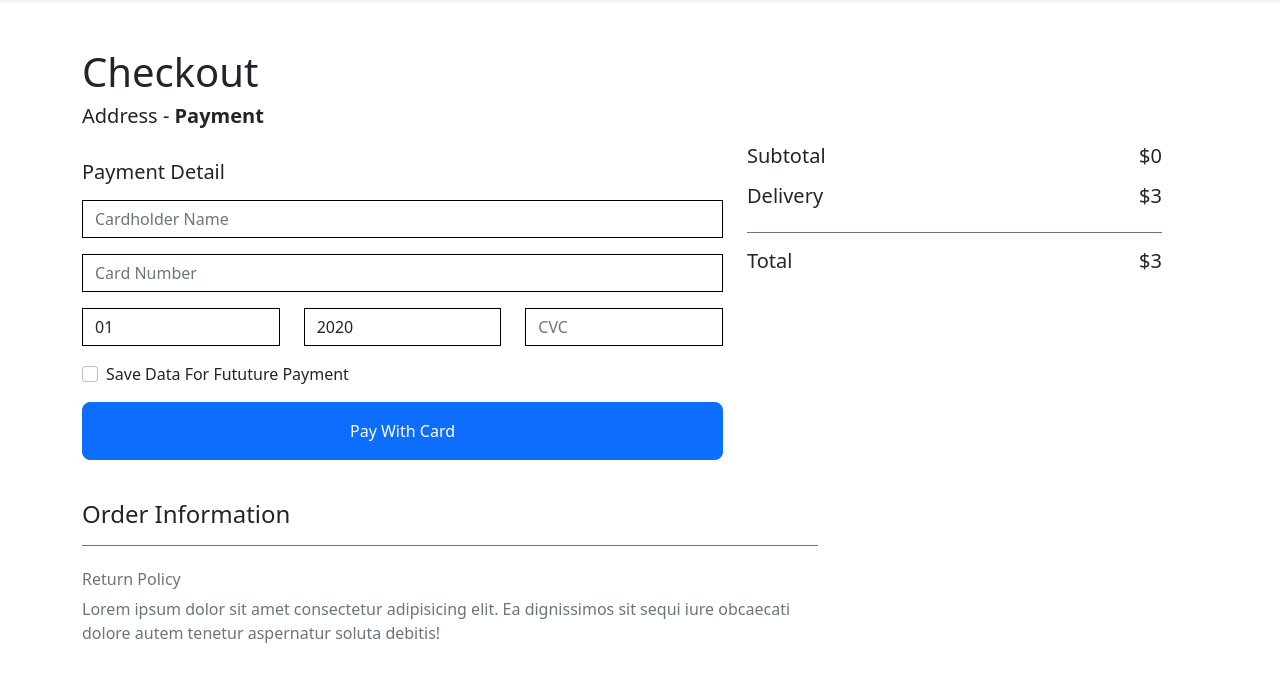
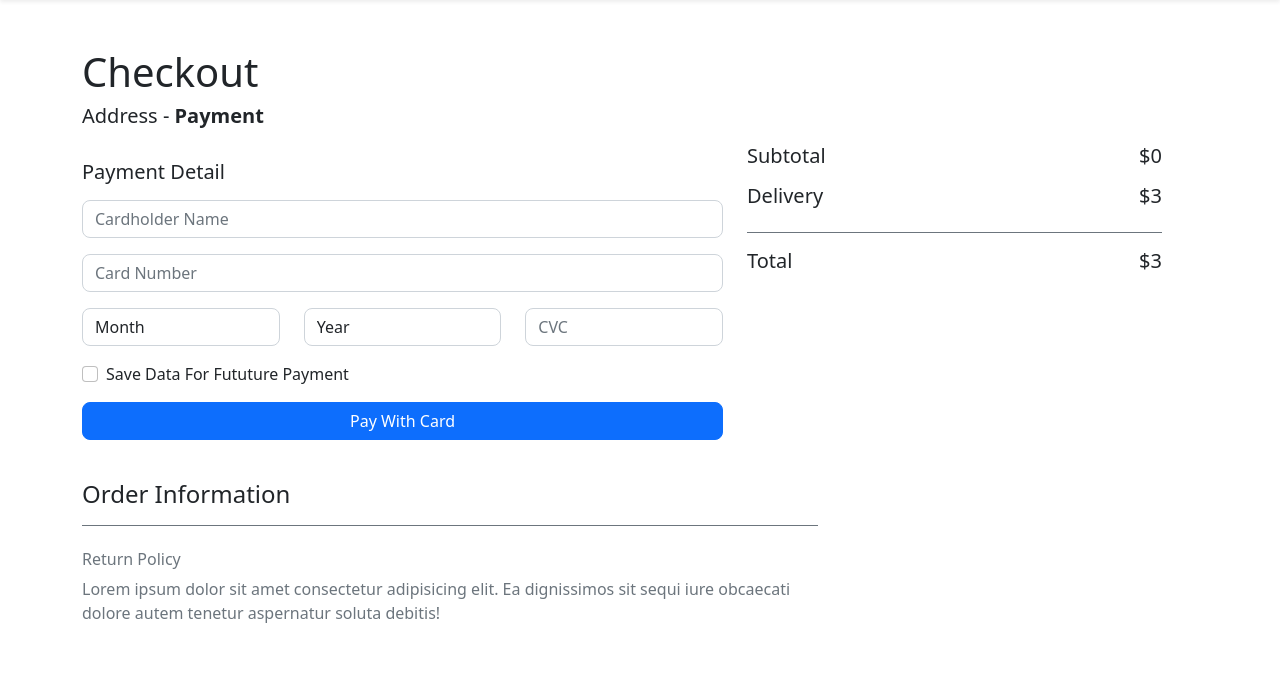
Before and after one commit to dzikryaji/ProjectPemweb, a PHP site: the page made by view/payment.php in a window 1280 px wide. Shown: the part 56-756 px from the top of the page. Run offline with PHP 8.4, Linux system fonts and the light colour scheme; the template is opened without the code that fills it, so the values that code supplies are empty; some libraries are stand-ins or nearby versions.

Commit message:
update cart checkout and payment view

```diff
--- a/asset/js/script.js
+++ b/asset/js/script.js
@@ -26,11 +26,6 @@ $(()=>{
         }else {
             filter();
         }
-    })
-    $('#clearBtn').click(()=>{
-        $('.form-control').each(function(){
-            $(this).val("");
-        });
     })
 
     function filter(chekcboxId = ""){
@@ -62,4 +57,12 @@ $(()=>{
                     }, (error) => {}
           );
     }
+
+
+    $('#clearBtn').click(()=>{
+        $('.form-control').each(function(){
+            $(this).val("");
+        });
+    })
+
 });
--- a/view/cart.php
+++ b/view/cart.php
@@ -50,7 +50,7 @@
                 </div>
             </div>
             <?php if (count($carts)):?>
-                <a href="?c=Cart&m=checkout" class="btn btn-primary text-white d-block w-100 py-3">Continue to Checkout</a>
+                <a href="?c=Cart&m=checkout" class="btn btn-primary text-white d-block w-100">Continue to Checkout</a>
             <?php endif?>
         </div>
     </div>
--- a/view/checkout.php
+++ b/view/checkout.php
@@ -3,12 +3,6 @@
     <h5 class="mb-3"><b>Address</b> - Payment</h5>
     <div class="row mb-4">
         <div class="col-md-7 mt-3">
-            <style>
-                .form-control {
-                    border-color: #000;
-                    border-radius: 0px;
-                }
-            </style>
 
             <form action="?c=Cart&m=checkout" method="post">
                 <h5>Delivery Information</h5>
--- a/view/payment.php
+++ b/view/payment.php
@@ -3,13 +3,6 @@
     <h5 class="mb-3">Address - <b>Payment</b></h5>
     <div class="row mb-4">
         <div class="col-md-7 mt-3">
-            <style>
-                .form-control {
-                    border-color: #000;
-                    border-radius: 0px;
-                }
-            </style>
-
             <form action="?c=Cart&m=payment" method="post">
                 <h5>Payment Detail</h5>
                 <div class="mb-3 mt-3">
@@ -23,11 +16,12 @@
                     <div class="col-4">
                         <div class="">
                             <select name="month" class="form-control" id="">
+                            <option value="placeholder" disabled selected style="color: #ced4da;" id="placeholder">Month</option>
                             <?php
                                 for ($i = 1; $i <= 12; $i++) {
                                     $value = $i < 10 ? 0 . $i : $i;
                                 ?>
-                                    <option value="<?= $value ?>" <?= isset($card['month']) && $i == $card['month'] ? "selected" : ""?>><?= $value ?></option>
+                                    <option id="option_<?= $value ?>" value="<?= $value ?>" <?= isset($card['month']) && $i == $card['month'] ? "selected" : ""?>><?= $value ?></option>
                                 <?php } ?>
                             </select>
                         </div>
@@ -35,6 +29,7 @@
                     <div class="col-4">
                         <div class="">
                             <select name="year" class="form-control" id="">
+                                <option value="placeholder" disabled selected style="color: #ced4da;">Year</option>
                                 <?php
                                 for ($i = 2020; $i < 2031; $i++) {
                                 ?>
@@ -57,7 +52,7 @@
                 </div>
 
                 <div class="mb-3 mt-3">
-                    <button type="submit" class="btn btn-primary text-white d-block w-100 py-3">Pay With Card</button>
+                    <button type="submit" class="btn btn-primary text-white d-block w-100">Pay With Card</button>
                 </div>
             </form>
         </div>
```
